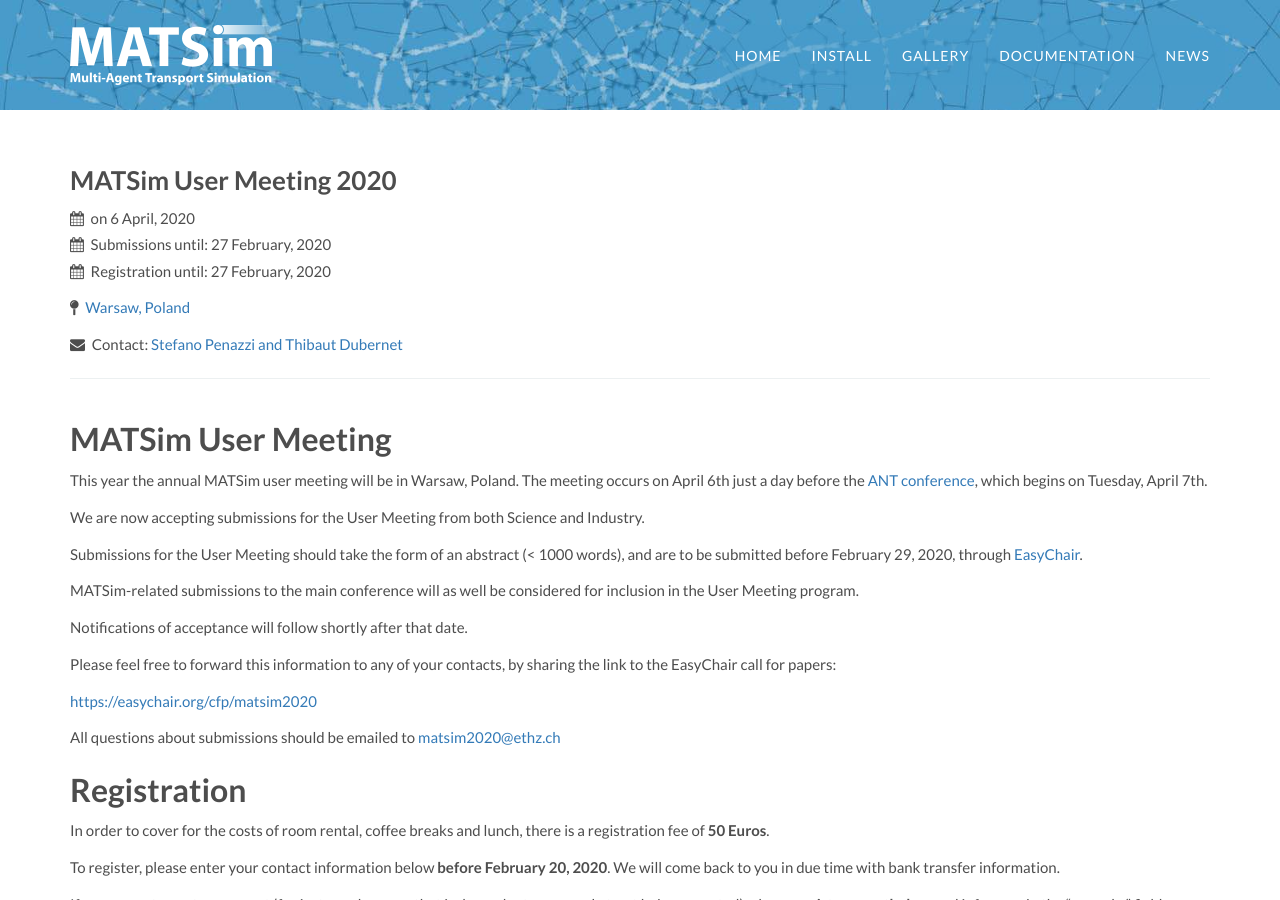
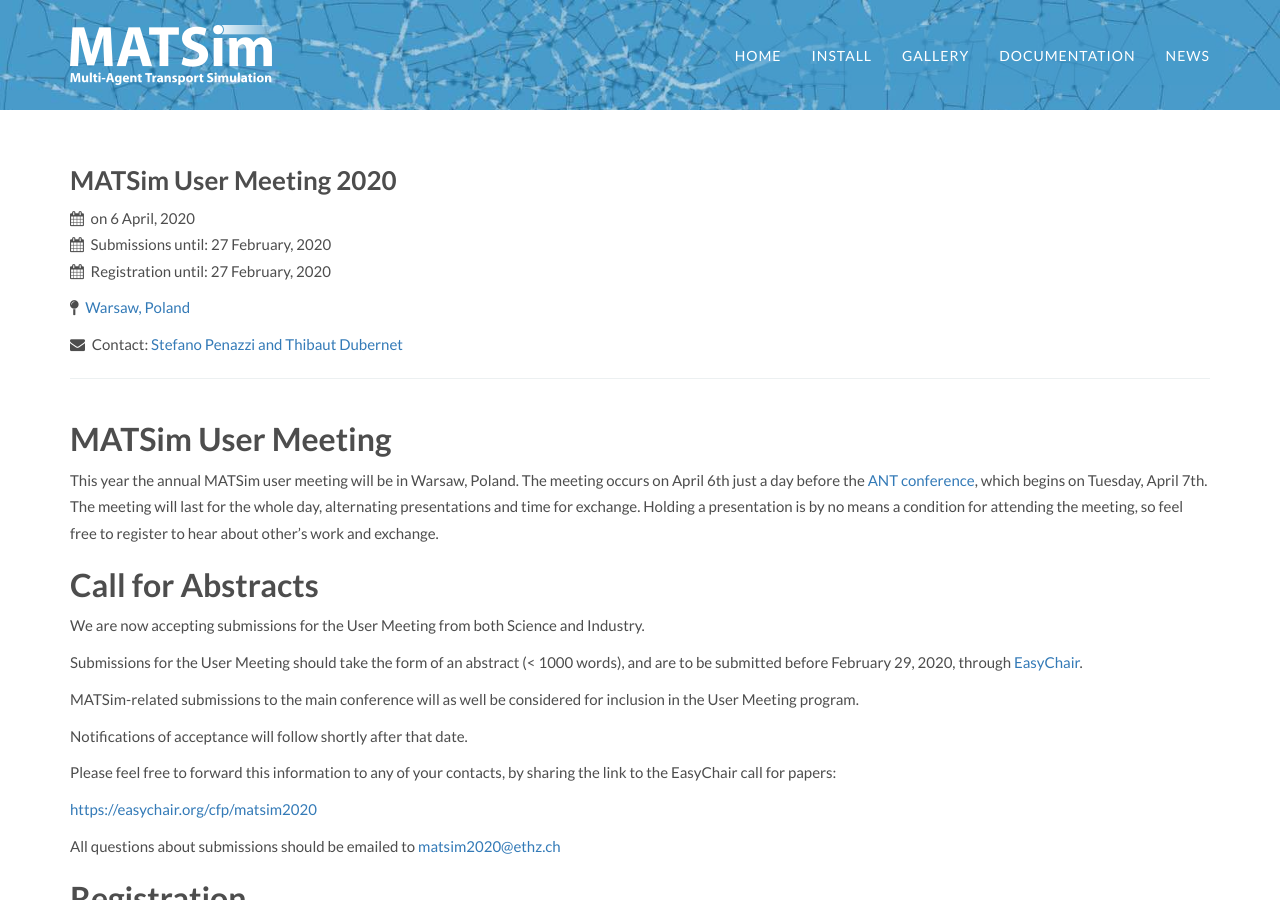
Before and after one commit to matsim-org/jekyll-website, a Jekyll site: the page built from _conferences/user_meeting_2020.md, in a window 1280 px wide and 900 px high. Built offline with Jekyll 4.4.1, drawn with Linux system fonts in a browser that asks for light colours; some web fonts are replaced.

Commit message:
add minor information in response to support e-mail

```diff
--- a/_conferences/user_meeting_2020.md
+++ b/_conferences/user_meeting_2020.md
@@ -24,6 +24,11 @@
 This year the annual MATSim user meeting will be in Warsaw, Poland.
 The meeting occurs on April 6th just a day before the [ANT conference](http://cs-conferences.acadiau.ca/ant-20/),
 which begins on Tuesday, April 7th.
+The meeting will last for the whole day, alternating presentations and time for exchange.
+Holding a presentation is by no means a condition for attending the meeting,
+so feel free to register to hear about other's work and exchange.
+
+## Call for Abstracts
 
 We are now accepting submissions for the User Meeting from both Science and Industry.
 
```
